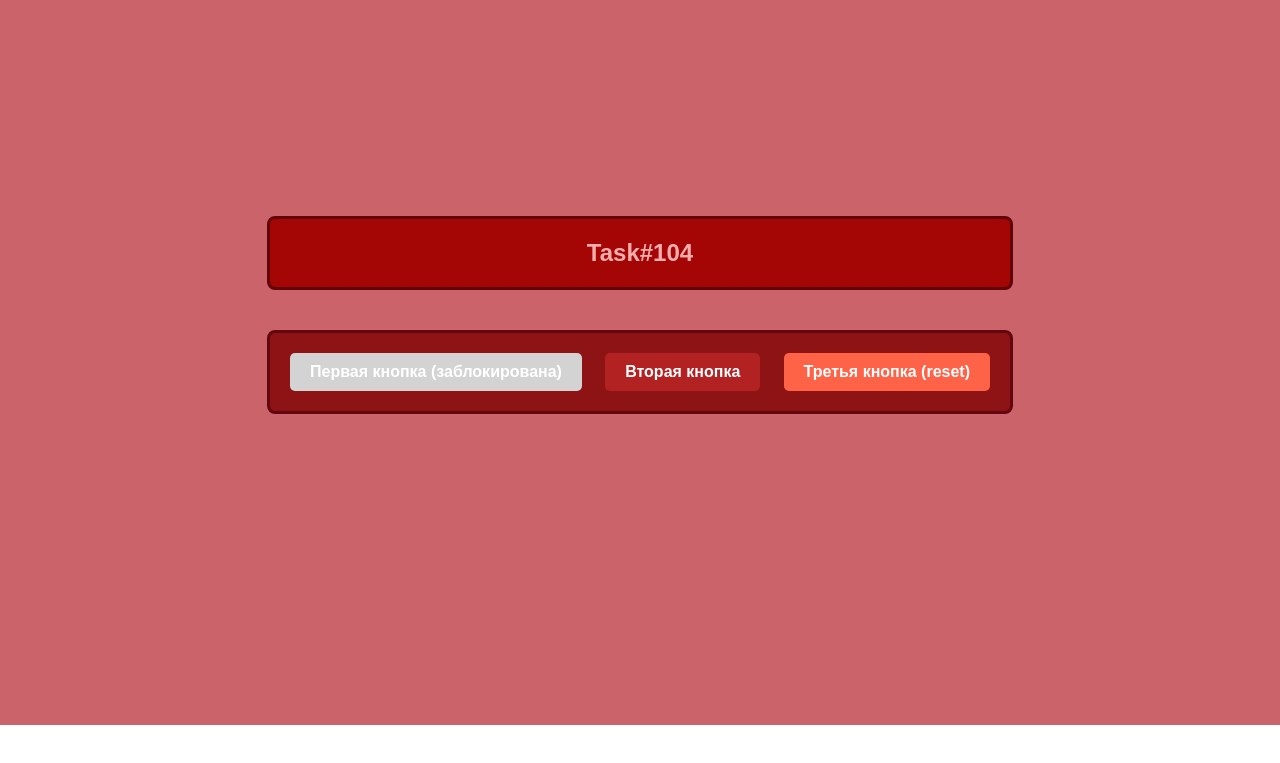
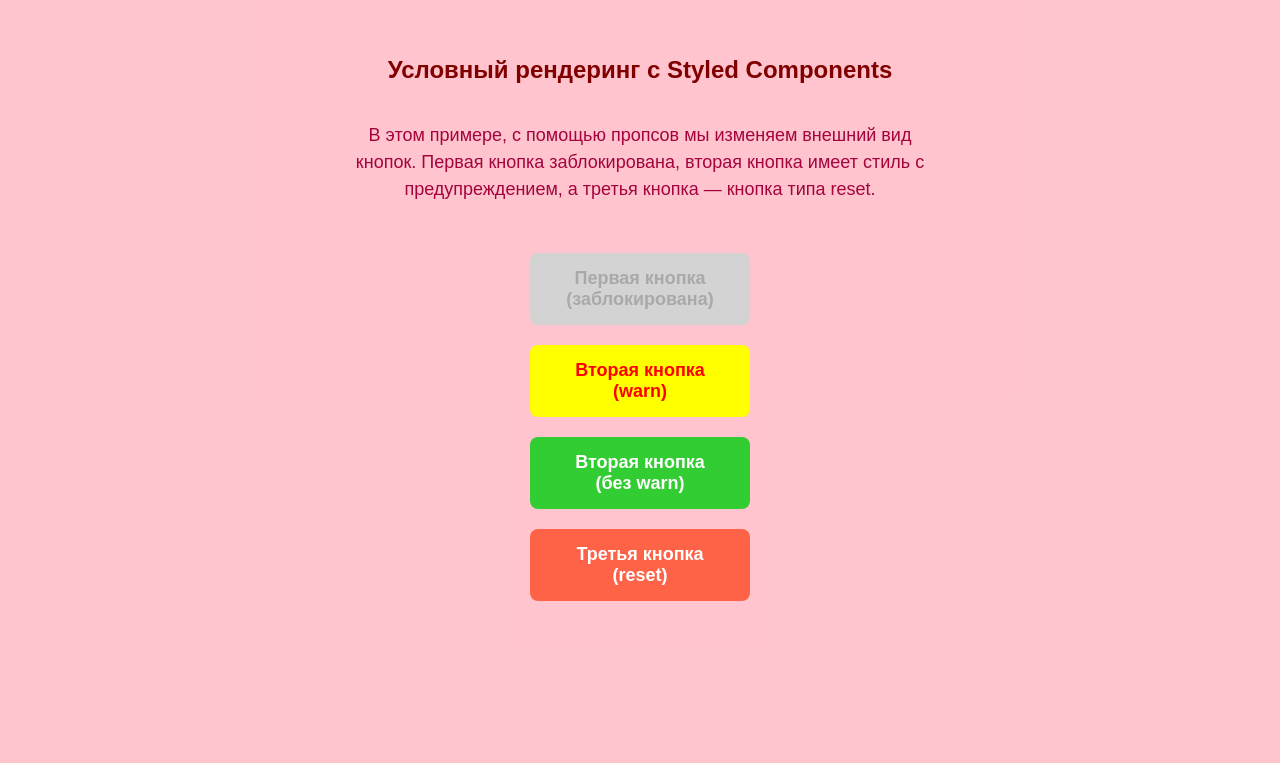
Before and after one commit to KateGrebeneva/kate_react_main, a React (Create React App) app: page / in a window 1280 px wide. Shown: the part 115-878 px from the top of the page. Before the commit the page ends 840 px from the top, so only its background shows below. Built offline with nearby package versions, Linux system fonts and the light colour scheme.

Commit message:
task#105

```diff
--- a/src/App.js
+++ b/src/App.js
@@ -1,71 +1,65 @@
 import React from 'react';
 import styled from 'styled-components';
 
-// Стилизованный контейнер для всего сайта
-const FullContainer = styled.div`
+// Стилизованный контейнер для всего блока
+const BlockContainer = styled.div`
   display: flex;
+  flex-direction: column;
+  align-items: center;
   justify-content: center;
-  align-items: center;
-  flex-direction: column;
   height: 100vh;
-  background-color: rgba(190, 60, 69, 0.8);
-  padding: 20px;
+  background-color: rgba(255, 182, 193, 0.8); /* светлый розовый фон */
+  padding: 40px;
+  font-family: 'Arial', sans-serif;
 `;
 
-// Стилизованный текст с именем пользователя
-const UserText = styled.h2`
-  color: rgb(249, 173, 173);
+// Заголовок с пояснением
+const Title = styled.h1`
+  font-size: 24px;
+  color: #800000; /* бордовый цвет для заголовка */
+  margin-bottom: 20px;
   font-family: 'Cursive', sans-serif;
-  font-size: 24px;
-  margin-bottom: 20px;
   text-align: center;
-  padding: 20px;
-  border: 3px solid rgb(97, 5, 11);
-  background-color:rgb(164, 5, 5);
-  width: 700px;
-  border-radius: 8px;
 `;
 
-// Стилизованный контейнер для кнопок
-const ButtonContainer = styled.div`
-  display: flex;
-  justify-content: space-between;
-  align-items: center;
-  width: 100%;
-  max-width: 700px;
-  padding: 20px;
-  border: 3px solid rgb(100, 6, 13);
-  background-color:rgba(128, 0, 0, 0.81);
-  border-radius: 8px;
-  margin-top: 20px;
+// Описание задачи
+const Description = styled.p`
+  font-size: 18px;
+  color:rgb(164, 3, 62);
+  margin-bottom: 40px;
+  text-align: center;
+  line-height: 1.5;
+  max-width: 600px;
 `;
 
-// Стилизованная кнопка
+// Стилизованная кнопка с использованием пропсов для изменения стилей
 const Button = styled.button`
-  padding: 10px 20px;
+  padding: 15px 30px;
   border: none;
-  border-radius: 5px;
+  border-radius: 8px;
   cursor: pointer;
-  transition: background-color 0.3s ease;
-  font-size: 16px;
+  transition: background-color 0.3s ease, transform 0.3s ease;
+  font-size: 18px;
   font-weight: bold;
+  width: 220px;
+  margin: 10px 0;
 
-  background-color: ${({ disabled, type }) =>
-    disabled
-      ? '#d3d3d3' // цвет для заблокированной кнопки
-      : type === 'reset'
-      ? '#ff6347' // красный оттенок для кнопки reset
-      : '#b22222'}; /* бордовый оттенок для обычной кнопки */
-
-  color: white;
+  background-color: ${({ warn, disabled, type }) => {
+    if (warn) return 'yellow'; // для warn кнопки желтый фон
+    if (disabled) return '#d3d3d3'; // для заблокированной кнопки серый фон
+    if (type === 'reset') return '#ff6347'; // для кнопки reset красный фон
+    return '#32cd32'; // для обычных кнопок зеленый фон
+  }};
+  color: ${({ warn, disabled }) => (warn ? 'red' : disabled ? '#a9a9a9' : 'white')}; // цвет текста
 
   &:hover {
-    background-color: ${({ disabled, type }) =>
-      disabled
-        ? '#d3d3d3'
-        : type === 'reset'
-        ? '#e64a19'
-        : '#8b1a1a'}; /* темный бордовый при hover */
+    background-color: ${({ warn, disabled, type }) => {
+      if (warn) return 'orange'; // темный желтый при hover для warn кнопки
+      if (disabled) return '#d3d3d3'; // оставляем серый для заблокированной
+      if (type === 'reset') return '#e64a19'; // темный оттенок для reset кнопки
+      return '#228b22'; // темно-зеленый для обычной кнопки
+    }};
+    transform: scale(1.1); /* эффект увеличения при наведении */
   }
 
   &:disabled {
@@ -73,17 +67,27 @@ const Button = styled.button`
   }
 `;
 
-function App() {
+function Block() {
   return (
-    <FullContainer>
-      <UserText>Task#104</UserText>
-      <ButtonContainer>
-        <Button disabled>Первая кнопка (заблокирована)</Button>
-        <Button>Вторая кнопка</Button>
-        <Button type="reset">Третья кнопка (reset)</Button>
-      </ButtonContainer>
-    </FullContainer>
+    <BlockContainer>
+      <Title>Условный рендеринг с Styled Components</Title>
+      <Description>
+        В этом примере, с помощью пропсов мы изменяем внешний вид кнопок. Первая кнопка заблокирована,
+        вторая кнопка имеет стиль с предупреждением, а третья кнопка — кнопка типа reset.
+      </Description>
+      {/* Первая кнопка с заблокированным состоянием */}
+      <Button disabled>Первая кнопка (заблокирована)</Button>
+
+      {/* Вторая кнопка с пропсом warn */}
+      <Button warn>Вторая кнопка (warn)</Button>
+
+
+      <Button>Вторая кнопка (без warn)</Button>
+
+      {/* Третья кнопка с типом reset */}
+      <Button type="reset">Третья кнопка (reset)</Button>
+    </BlockContainer>
   );
 }
 
-export default App;
+export default Block;
```
Also changed, not shown: results/Стилизация/task#105.jpg (added).
